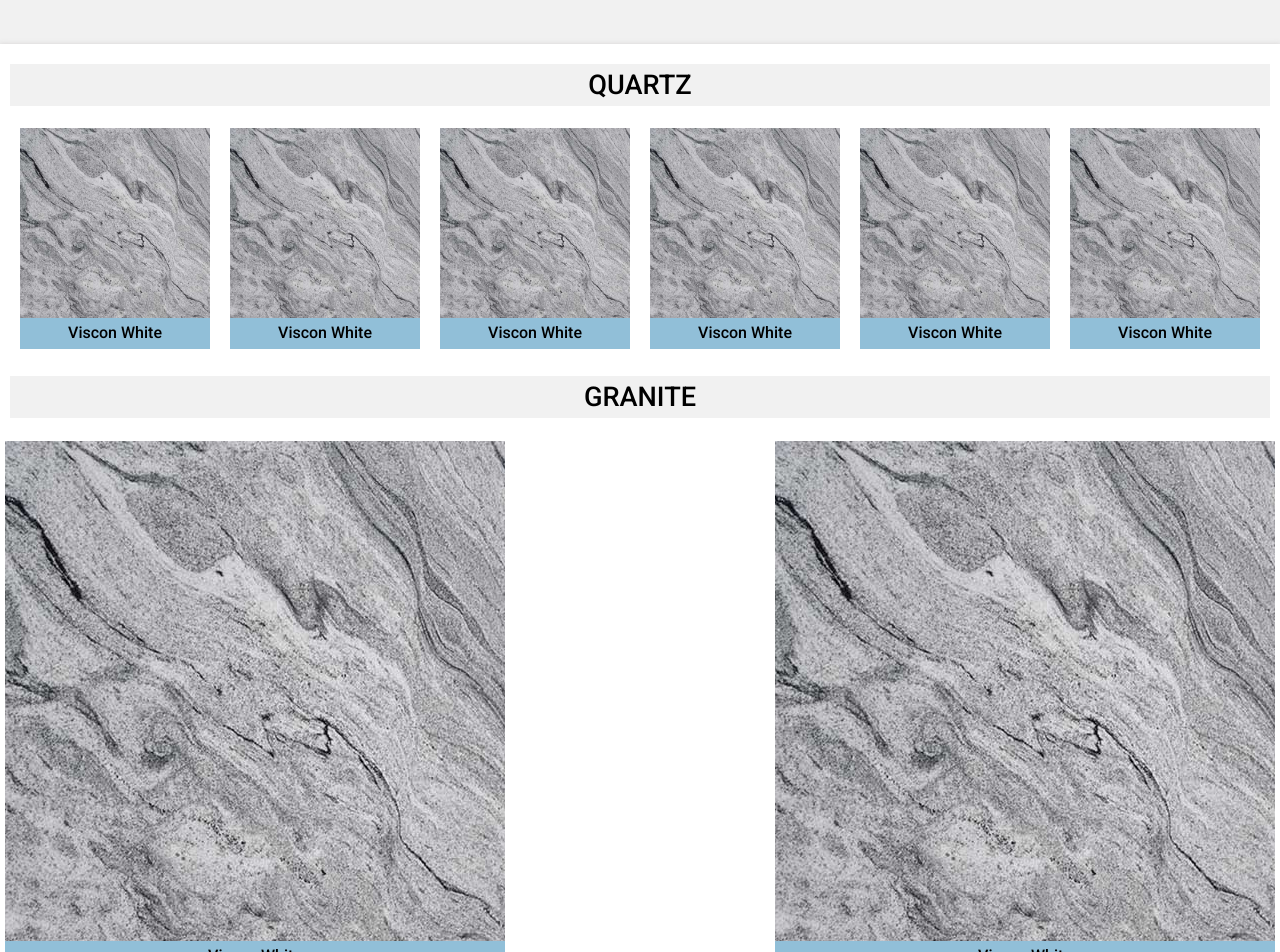
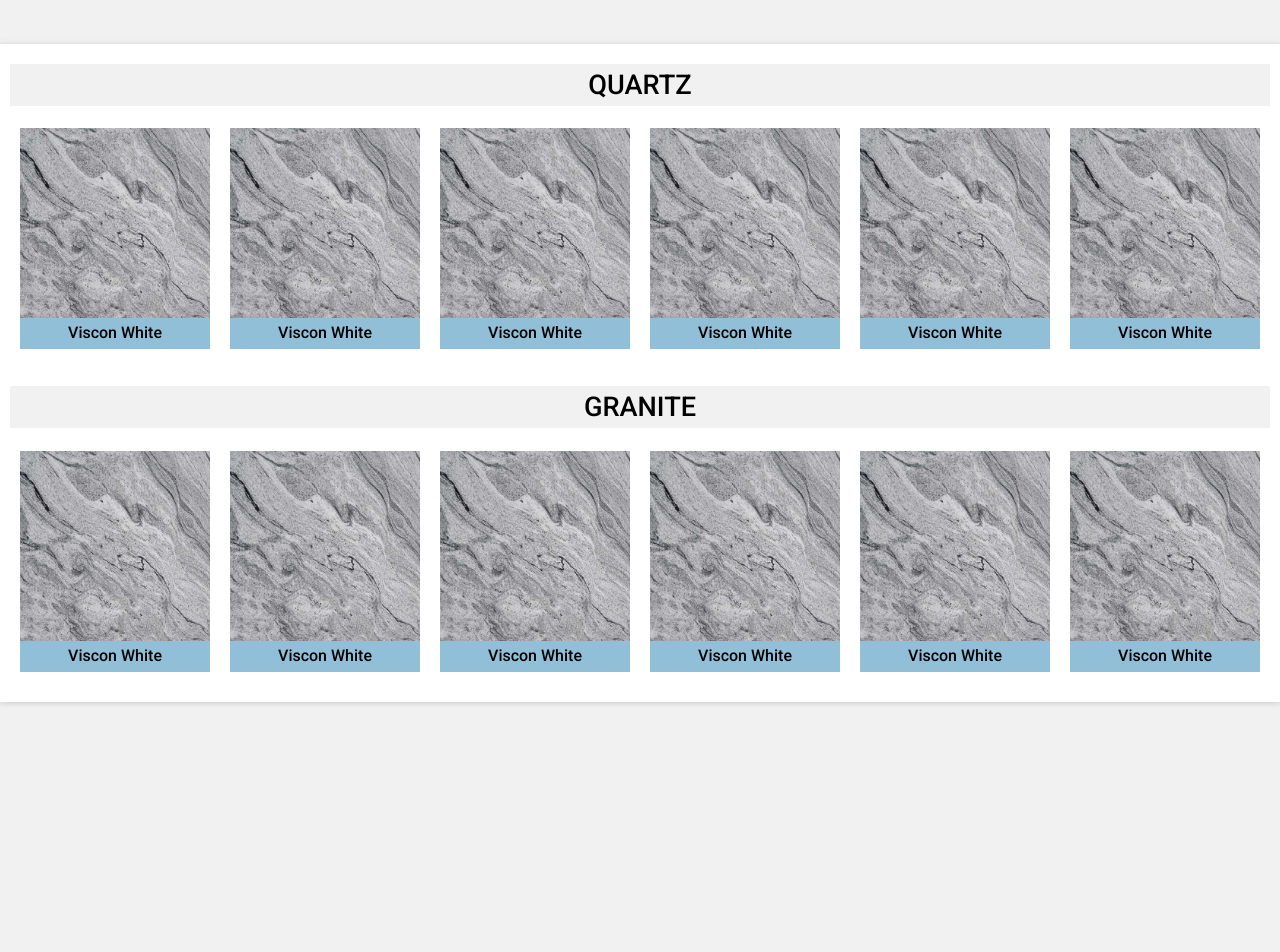
Before and after one commit to tulika-das1/header, a website built with webpack: page index.html in a window 1280 px wide. Shown: the part 640-1592 px from the top of the page. After the commit the page ends 1392 px from the top, so only its background shows below. Built offline with nearby package versions, Linux system fonts and the light colour scheme; files that its build step writes are made by us from their sources.

Commit message:
grid add

```diff
--- a/index.html
+++ b/index.html
@@ -194,8 +194,7 @@
         <div class="granite-heading-main">
             <h2 class="granite-heading">Granite</h2>
         </div>
-
-        <div class="row-flex granite-img-main">
+        <div class="granite-img-main">
             <div class="granite-main">
                 <div class="granite-img-container">
                     <img class="granite-img" src="./src/images/Viscon_White.jpg">
--- a/src/scss/_home.scss
+++ b/src/scss/_home.scss
@@ -90,11 +90,19 @@
         }
     }
     .quartz-img-main{
-        display: flex;
+        display: grid;
         justify-content: space-between;
         max-width: 1320px;
         margin: 0 auto;
+        grid-template-columns: auto auto;
+        @media (min-width: 768px) {
+            grid-template-columns: auto auto auto;
+        }
+        @media (min-width: 992px) {
+            grid-template-columns: auto auto auto auto auto auto;
+        }
         .quartz-main{
+            margin-bottom: 10px;
             .quartz-img-container{
                 margin: 0 10px;
                 .quartz-img{
@@ -134,11 +142,19 @@
     }
 
     .granite-img-main{
-        display: flex;
+        display: grid;
         justify-content: space-between;
         max-width: 1320px;
         margin: 0 auto;
+        grid-template-columns: auto auto;
+        @media (min-width: 768px) {
+            grid-template-columns: auto auto auto;
+        }
+        @media (min-width: 992px) {
+            grid-template-columns: auto auto auto auto auto auto;
+        }
         .granite-main{
+            margin-bottom: 10px;
             .granite-img-container{
                 margin: 0 10px;
                 .granite-img{
```
Also changed, not shown: dist/js/app.js, 1 other file. Lines whose indentation alone changed are shown as unchanged.
